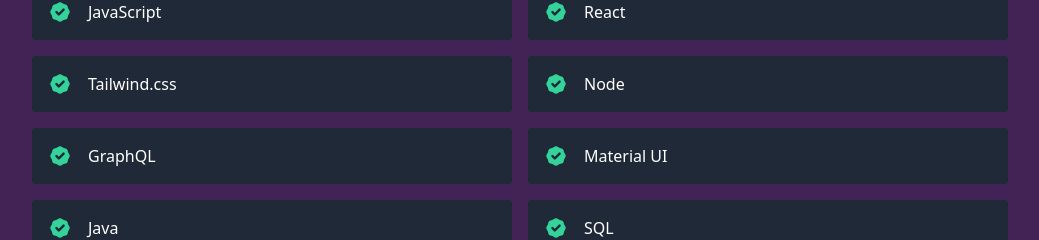
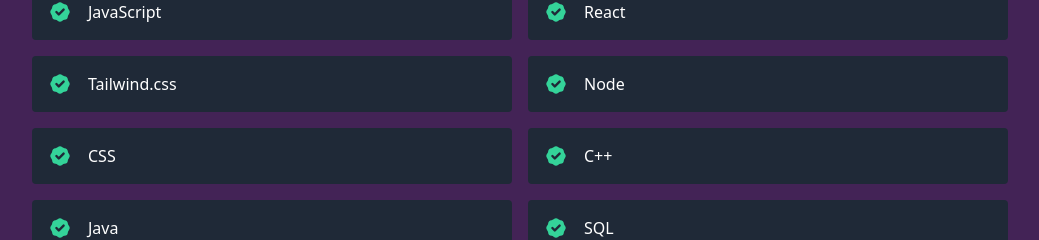
Before and after one commit to luschinskij/JustinLuschinskiPortfolioSite, a React (Create React App) app: page / in a window 1280 px wide. Shown: the part 1590-1830 px from the top of the page, without its empty margins (120-1159 px from the left). Built offline with nearby package versions, Linux system fonts and the light colour scheme.

Commit message:
edited data file

```diff
--- a/src/data.js
+++ b/src/data.js
@@ -49,8 +49,8 @@
   "React",
   "Tailwind.css",
   "Node",
-  "GraphQL",
-  "Material UI",
+  "CSS",
+  "C++",
   "Java",
   "SQL"
 ];
```
